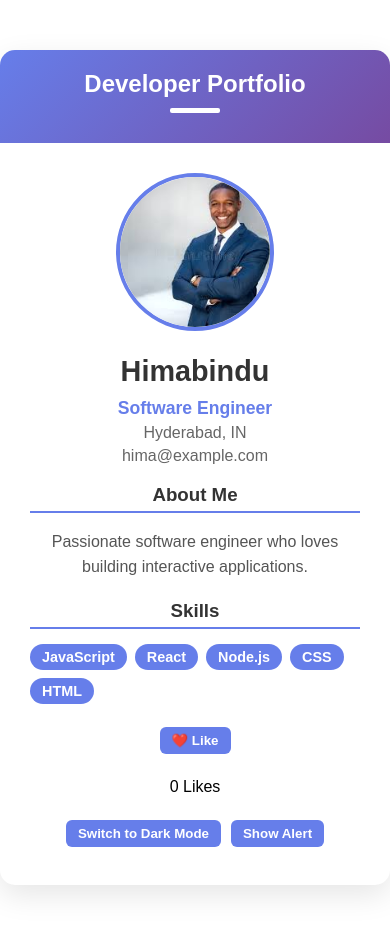
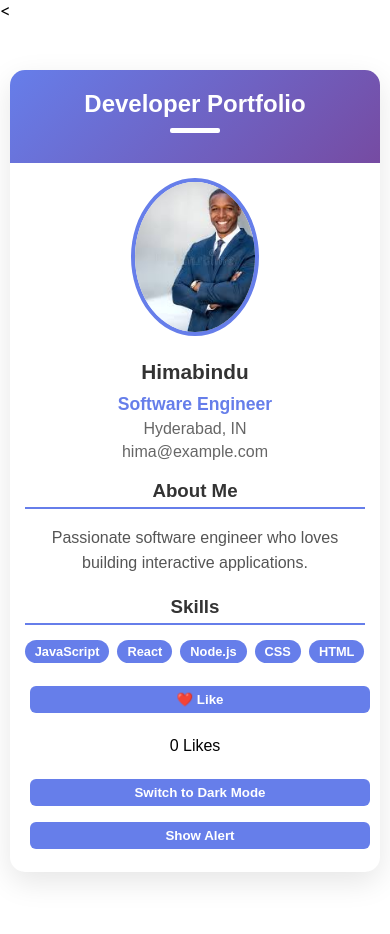
Before and after one commit to abindu022-sketch/react-essential-assignments, a React (Create React App) app: page / in a window 390 px wide. Built offline with nearby package versions, Linux system fonts and the light colour scheme.

Commit message:
changes in css file

```diff
--- a/public/index.html
+++ b/public/index.html
@@ -3,7 +3,7 @@
   <head>
     <meta charset="utf-8" />
     <link rel="icon" href="%PUBLIC_URL%/favicon.ico" />
-    <meta name="viewport" content="width=device-width, initial-scale=1" />
+    <<meta name="viewport" content="width=device-width, initial-scale=1.0" />
     <meta name="theme-color" content="#000000" />
     <meta
       name="description"
--- a/src/components/PortfolioCard.css
+++ b/src/components/PortfolioCard.css
@@ -9,6 +9,7 @@
 }
 
 .portfolio-card {
+    width: 90%;
     max-width: 400px;
     margin: 50px auto;
     background: var(--bg-color);
@@ -50,7 +51,9 @@
 }
 
 .avatar-image {
-    width: 150px;
+    width: 35%;
+    max-width: 150px;
+    aspect-ratio: 1 / 1;
     height: 150px;
     border-radius: 50%;
     border: 4px solid var(--primary-blue);
@@ -131,3 +134,43 @@ button {
     --text-medium: #dddddd;
     --text-light: #bbbbbb;
 }
+
+/* Tablets */
+@media (max-width: 768px) {
+    .card-content {
+        padding: 20px;
+    }
+
+    .name {
+        font-size: 1.5rem;
+    }
+
+    .skill-tag {
+        font-size: 0.85rem;
+    }
+}
+
+/* Mobile */
+@media (max-width: 480px) {
+    .portfolio-card {
+        width: 95%;
+    }
+
+    .card-content {
+        padding: 15px;
+    }
+
+    .name {
+        font-size: 1.3rem;
+    }
+
+    .skill-tag {
+        font-size: 0.8rem;
+        padding: 4px 10px;
+    }
+
+    .theme-toggle,
+    button {
+        width: 100%;
+    }
+}
```
